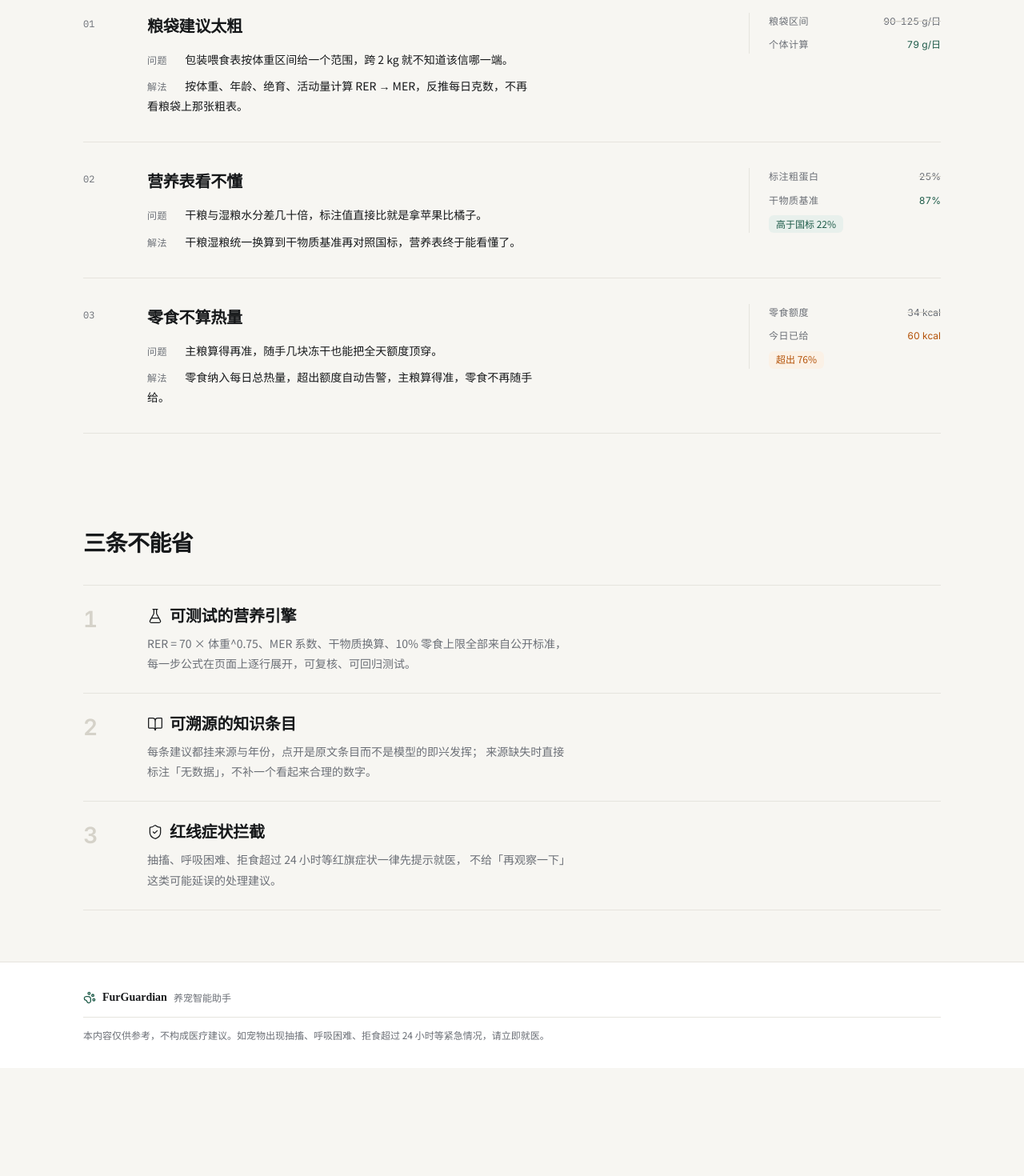
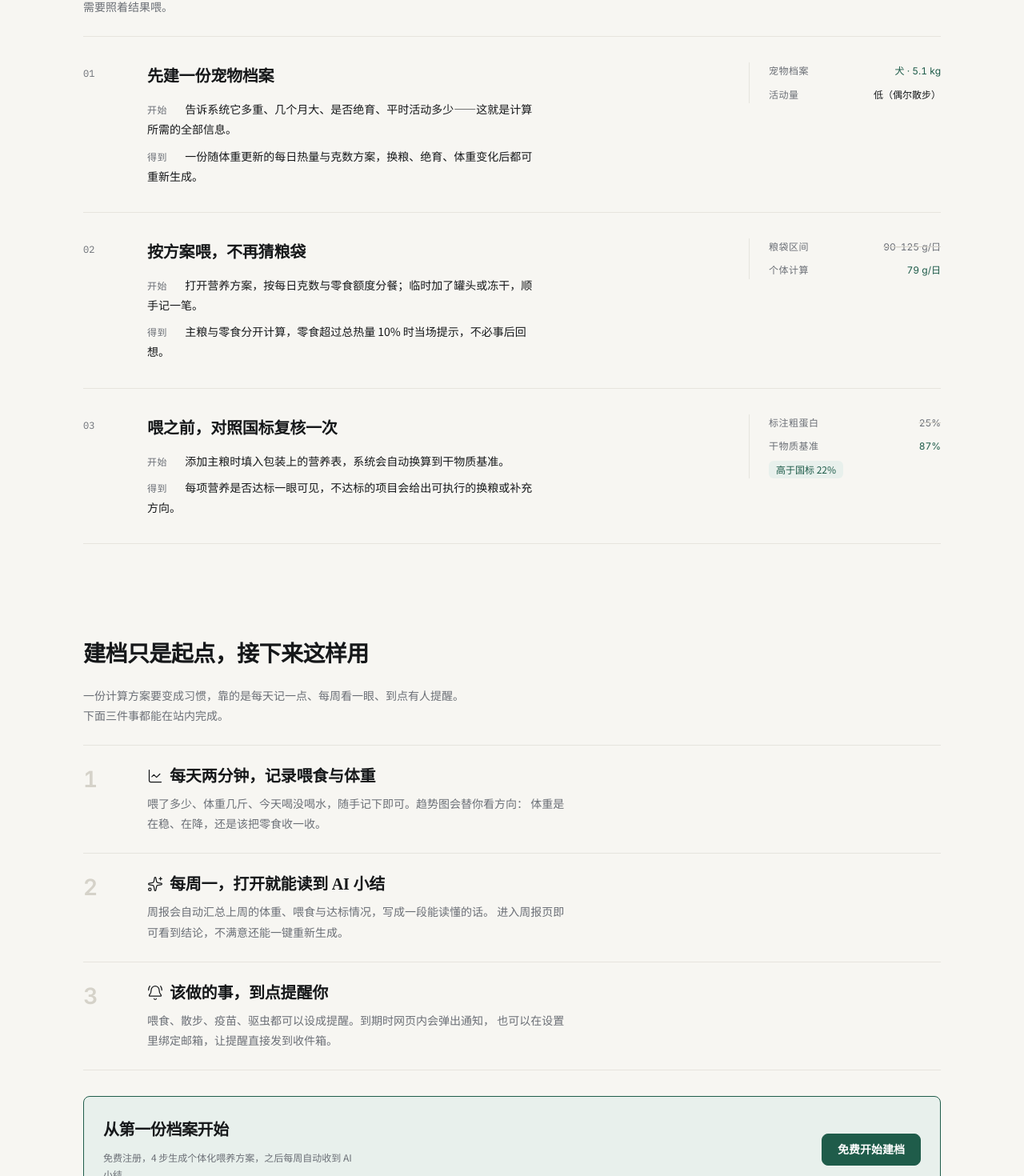
Before and after one commit to yizqq0721/GurGuardian, a Vue app in the folder fur-guardian-front/: page / in a window 1280 px wide. Shown: the part 1229-2699 px from the top of the page at 80% size. Before the commit the page ends 2564 px from the top, so only its background shows below. Built offline with nearby package versions, Linux system fonts and the light colour scheme.

Commit message:
feat(ui): 优化首页引导、周边医院标识与按钮层级

```diff
--- a/fur-guardian-front/src/styles/tokens.css
+++ b/fur-guardian-front/src/styles/tokens.css
@@ -187,10 +187,27 @@ h4 {
   display: none;
 }
 
-/* 按钮：8px 圆角、无阴影、次级按钮用发丝边框 */
+/* 按钮：8px 圆角、无阴影；次级按钮用更深的发丝边框，悬停转为主色 */
 .el-button {
   border-radius: var(--fg-radius);
   font-weight: 500;
+}
+
+.el-button--primary {
+  font-weight: 600;
+}
+
+/* 默认按钮（无 type）加强轮廓与悬停反馈，避免混在正文里看不见可点击 */
+.el-button:not(.el-button--primary):not(.el-button--success):not(.el-button--warning):not(.el-button--danger):not(.el-button--info):not(.is-text):not(.is-link) {
+  border-color: var(--fg-line-strong);
+  color: var(--fg-ink);
+}
+
+.el-button:not(.el-button--primary):not(.el-button--success):not(.el-button--warning):not(.el-button--danger):not(.el-button--info):not(.is-text):not(.is-link):hover,
+.el-button:not(.el-button--primary):not(.el-button--success):not(.el-button--warning):not(.el-button--danger):not(.el-button--info):not(.is-text):not(.is-link):focus-visible {
+  border-color: var(--fg-accent);
+  color: var(--fg-accent);
+  background: var(--fg-accent-soft);
 }
 
 .el-button--small {
--- a/fur-guardian-front/src/views/LandingView.vue
+++ b/fur-guardian-front/src/views/LandingView.vue
@@ -217,21 +217,49 @@
       </p>
     </div>
 
-    <!-- 3. 三个问题 → 解法（行式，不是卡片） -->
+    <!-- 3. 三步引导：从建档到拿到方案 -->
     <section class="fg-page block">
-      <h2 class="fg-h2 block-title">三个常见卡点</h2>
+      <h2 class="fg-h2 block-title">三步做出第一份喂养方案</h2>
+      <p class="block-lead">
+        不用先弄懂营养学。跟着下面三步走，建档、计算、判定都由系统完成，你只需要照着结果喂。
+      </p>
       <ol class="prob-list">
         <li class="prob">
           <span class="prob-idx fg-mono">01</span>
           <div class="prob-body">
-            <h3 class="prob-title">粮袋建议太粗</h3>
+            <h3 class="prob-title">先建一份宠物档案</h3>
             <p class="prob-line">
-              <span class="fg-label prob-tag">问题</span>
-              包装喂食表按体重区间给一个范围，跨 2 kg 就不知道该信哪一端。
+              <span class="fg-label prob-tag">开始</span>
+              告诉系统它多重、几个月大、是否绝育、平时活动多少——这就是计算所需的全部信息。
             </p>
             <p class="prob-line">
-              <span class="fg-label prob-tag">解法</span>
-              按体重、年龄、绝育、活动量计算 RER → MER，反推每日克数，不再看粮袋上那张粗表。
+              <span class="fg-label prob-tag">得到</span>
+              一份随体重更新的每日热量与克数方案，换粮、绝育、体重变化后都可重新生成。
+            </p>
+          </div>
+          <div class="prob-vis">
+            <div class="vis-row">
+              <span class="fg-label">宠物档案</span>
+              <span class="fg-num fg-is-accent">犬 · 5.1 kg</span>
+            </div>
+            <div class="vis-row">
+              <span class="fg-label">活动量</span>
+              <span class="fg-num">低（偶尔散步）</span>
+            </div>
+          </div>
+        </li>
+
+        <li class="prob">
+          <span class="prob-idx fg-mono">02</span>
+          <div class="prob-body">
+            <h3 class="prob-title">按方案喂，不再猜粮袋</h3>
+            <p class="prob-line">
+              <span class="fg-label prob-tag">开始</span>
+              打开营养方案，按每日克数与零食额度分餐；临时加了罐头或冻干，顺手记一笔。
+            </p>
+            <p class="prob-line">
+              <span class="fg-label prob-tag">得到</span>
+              主粮与零食分开计算，零食超过总热量 10% 时当场提示，不必事后回想。
             </p>
           </div>
           <div class="prob-vis">
@@ -247,16 +275,16 @@
         </li>
 
         <li class="prob">
-          <span class="prob-idx fg-mono">02</span>
+          <span class="prob-idx fg-mono">03</span>
           <div class="prob-body">
-            <h3 class="prob-title">营养表看不懂</h3>
+            <h3 class="prob-title">喂之前，对照国标复核一次</h3>
             <p class="prob-line">
-              <span class="fg-label prob-tag">问题</span>
-              干粮与湿粮水分差几十倍，标注值直接比就是拿苹果比橘子。
+              <span class="fg-label prob-tag">开始</span>
+              添加主粮时填入包装上的营养表，系统会自动换算到干物质基准。
             </p>
             <p class="prob-line">
-              <span class="fg-label prob-tag">解法</span>
-              干粮湿粮统一换算到干物质基准再对照国标，营养表终于能看懂了。
+              <span class="fg-label prob-tag">得到</span>
+              每项营养是否达标一眼可见，不达标的项目会给出可执行的换粮或补充方向。
             </p>
           </div>
           <div class="prob-vis">
@@ -271,49 +299,26 @@
             <span class="fg-chip fg-chip--ok">高于国标 22%</span>
           </div>
         </li>
-
-        <li class="prob">
-          <span class="prob-idx fg-mono">03</span>
-          <div class="prob-body">
-            <h3 class="prob-title">零食不算热量</h3>
-            <p class="prob-line">
-              <span class="fg-label prob-tag">问题</span>
-              主粮算得再准，随手几块冻干也能把全天额度顶穿。
-            </p>
-            <p class="prob-line">
-              <span class="fg-label prob-tag">解法</span>
-              零食纳入每日总热量，超出额度自动告警，主粮算得准，零食不再随手给。
-            </p>
-          </div>
-          <div class="prob-vis">
-            <div class="vis-row">
-              <span class="fg-label">零食额度</span>
-              <span class="fg-num vis-cold">34 kcal</span>
-            </div>
-            <div class="vis-row">
-              <span class="fg-label">今日已给</span>
-              <span class="fg-num fg-is-warning">60 kcal</span>
-            </div>
-            <span class="fg-chip fg-chip--warn">超出 76%</span>
-          </div>
-        </li>
       </ol>
     </section>
 
-    <!-- 4. 三条不能省 -->
+    <!-- 4. 把方案用起来：日常功能引导 -->
     <section class="fg-page block">
-      <h2 class="fg-h2 block-title">三条不能省</h2>
+      <h2 class="fg-h2 block-title">建档只是起点，接下来这样用</h2>
+      <p class="block-lead">
+        一份计算方案要变成习惯，靠的是每天记一点、每周看一眼、到点有人提醒。下面三件事都能在站内完成。
+      </p>
       <ol class="promise-list">
         <li class="promise">
           <span class="promise-idx fg-num">1</span>
           <div class="promise-body">
             <h3 class="fg-h3 promise-title">
-              <FlaskConical :size="20" class="fg-icon" />
-              可测试的营养引擎
+              <LineChart :size="20" class="fg-icon" />
+              每天两分钟，记录喂食与体重
             </h3>
             <p class="promise-text">
-              RER = 70 × 体重^0.75、MER 系数、干物质换算、10% 零食上限全部来自公开标准，
-              每一步公式在页面上逐行展开，可复核、可回归测试。
+              喂了多少、体重几斤、今天喝没喝水，随手记下即可。趋势图会替你看方向：
+              体重是在稳、在降，还是该把零食收一收。
             </p>
           </div>
         </li>
@@ -321,12 +326,12 @@
           <span class="promise-idx fg-num">2</span>
           <div class="promise-body">
             <h3 class="fg-h3 promise-title">
-              <BookOpen :size="20" class="fg-icon" />
-              可溯源的知识条目
+              <Sparkles :size="20" class="fg-icon" />
+              每周一，打开就能读到 AI 小结
             </h3>
             <p class="promise-text">
-              每条建议都挂来源与年份，点开是原文条目而不是模型的即兴发挥；
-              来源缺失时直接标注「无数据」，不补一个看起来合理的数字。
+              周报会自动汇总上周的体重、喂食与达标情况，写成一段能读懂的话。
+              进入周报页即可看到结论，不满意还能一键重新生成。
             </p>
           </div>
         </li>
@@ -334,16 +339,24 @@
           <span class="promise-idx fg-num">3</span>
           <div class="promise-body">
             <h3 class="fg-h3 promise-title">
-              <ShieldCheck :size="20" class="fg-icon" />
-              红线症状拦截
+              <BellRing :size="20" class="fg-icon" />
+              该做的事，到点提醒你
             </h3>
             <p class="promise-text">
-              抽搐、呼吸困难、拒食超过 24 小时等红旗症状一律先提示就医，
-              不给「再观察一下」这类可能延误的处理建议。
+              喂食、散步、疫苗、驱虫都可以设成提醒。到期时网页内会弹出通知，
+              也可以在设置里绑定邮箱，让提醒直接发到收件箱。
             </p>
           </div>
         </li>
       </ol>
+
+      <div class="block-cta">
+        <div class="cta-text">
+          <h3 class="cta-title">从第一份档案开始</h3>
+          <p class="cta-desc">免费注册，4 步生成个体化喂养方案，之后每周自动收到 AI 小结。</p>
+        </div>
+        <el-button type="primary" size="large" @click="goAuth">免费开始建档</el-button>
+      </div>
     </section>
 
     <footer class="site-foot">
@@ -362,7 +375,7 @@
 <script setup lang="ts">
 import { computed, reactive, ref } from 'vue'
 import { useRouter } from 'vue-router'
-import { BookOpen, Calculator, Cat, Dog, FlaskConical, PawPrint, ShieldCheck } from 'lucide-vue-next'
+import { BellRing, Calculator, Cat, Dog, LineChart, PawPrint, Sparkles } from 'lucide-vue-next'
 import { calcDailyGrams, calcMer, snackBudget } from '@/utils/calculator'
 import { ACTIVITY_OPTIONS } from '@/utils/constants'
 import DisclaimerBar from '@/components/DisclaimerBar.vue'
@@ -656,6 +669,46 @@ function goAuth() {
 
 .block-title {
   margin: 0 0 var(--fg-s6);
+}
+
+.block-lead {
+  margin: calc(var(--fg-s5) * -1 + var(--fg-s3)) 0 var(--fg-s5);
+  max-width: 62ch;
+  line-height: 1.8;
+  color: var(--fg-ink-muted);
+}
+
+/* 区块末尾的引导 CTA */
+.block-cta {
+  margin-top: var(--fg-s6);
+  padding: var(--fg-s5);
+  display: flex;
+  align-items: center;
+  justify-content: space-between;
+  gap: var(--fg-s5);
+  background: var(--fg-accent-soft);
+  border: var(--fg-line-w) solid var(--fg-accent);
+  border-radius: var(--fg-radius);
+}
+
+.cta-title {
+  margin: 0 0 var(--fg-s2);
+  font-family: var(--fg-font-serif);
+  font-size: var(--fg-text-h3);
+  font-weight: 600;
+}
+
+.cta-desc {
+  margin: 0;
+  max-width: 48ch;
+  font-size: var(--fg-text-label);
+  line-height: 1.7;
+  color: var(--fg-ink-muted);
+}
+
+.block-cta :deep(.el-button) {
+  flex: none;
+  margin-left: 0;
 }
 
 /* 问题 → 解法：整行 + 发丝分隔，不做卡片 */
@@ -1073,6 +1126,22 @@ function goAuth() {
     margin-bottom: var(--fg-s5);
   }
 
+  .block-lead {
+    margin: calc(var(--fg-s4) * -1 + var(--fg-s2)) 0 var(--fg-s4);
+    line-height: 1.7;
+  }
+
+  .block-cta {
+    flex-direction: column;
+    align-items: stretch;
+    padding: var(--fg-s4);
+    gap: var(--fg-s4);
+  }
+
+  .block-cta :deep(.el-button) {
+    width: 100%;
+  }
+
   /* 问题 → 解法：单列，数字保留在左侧 */
   .prob {
     grid-template-columns: 24px minmax(0, 1fr);
--- a/fur-guardian-front/src/views/NearbyView.vue
+++ b/fur-guardian-front/src/views/NearbyView.vue
@@ -46,7 +46,7 @@
         <div class="locate-info">
           <span class="fg-dot fg-dot--success"></span>
           <span class="locate-text">已定位{{ accuracyText }}</span>
-          <el-button text size="small" @click="locate">
+          <el-button size="small" @click="locate">
             <LocateFixed :size="14" class="fg-icon" />
             重新定位
           </el-button>
@@ -105,7 +105,7 @@
 
         <div v-else-if="placesStatus === 'error'" class="fg-callout fg-callout--danger error-line">
           <span>{{ placesError }}</span>
-          <el-button text size="small" @click="loadPlaces">重试</el-button>
+          <el-button type="primary" plain size="small" @click="loadPlaces">重试</el-button>
         </div>
 
         <EmptyState
@@ -126,6 +126,14 @@
             @click="selectPlace(p)"
           >
             <div class="place-head">
+              <span
+                class="place-kind"
+                :class="category === 'medical' ? 'place-kind--medical' : 'place-kind--park'"
+              >
+                <Stethoscope v-if="category === 'medical'" :size="13" class="fg-icon" />
+                <Trees v-else :size="13" class="fg-icon" />
+                {{ category === 'medical' ? '医院' : '公园' }}
+              </span>
               <h3 class="place-name">{{ p.name }}</h3>
               <span class="fg-chip">{{ typeLabel(p.type) }}</span>
               <span class="place-distance fg-num">{{ formatDistance(p.distanceMeters) }}</span>
@@ -137,9 +145,14 @@
             <div class="place-actions">
               <el-button
                 size="small"
+                type="primary"
+                plain
                 :loading="walkingId === p.id"
                 @click.stop="walkTo(p)"
-              >步行路线</el-button>
+              >
+                <Footprints :size="14" class="fg-icon" />
+                步行路线
+              </el-button>
               <el-button
                 v-if="linkedReminderId && category === 'park'"
                 type="primary"
@@ -179,7 +192,7 @@ import { computed, nextTick, onBeforeUnmount, onMounted, ref, watch } from 'vue'
 import { useRoute, useRouter } from 'vue-router'
 import { ElMessage } from 'element-plus'
 import dayjs from 'dayjs'
-import { ExternalLink, ChevronDown, Footprints, LocateFixed, MapPin } from 'lucide-vue-next'
+import { ExternalLink, ChevronDown, Footprints, LocateFixed, MapPin, Stethoscope, Trees } from 'lucide-vue-next'
 import PageHeader from '@/components/PageHeader.vue'
 import EmptyState from '@/components/EmptyState.vue'
 import { placesApi } from '@/api/places'
@@ -399,10 +412,11 @@ function renderMarkers() {
   markerList = []
   if (!map || !AMapRef) return
   for (const p of places.value) {
+    const isMedical = category.value === 'medical'
     const marker = new AMapRef.Marker({
       position: [p.lng, p.lat],
       content: pinHtml(p.id === activeId.value),
-      offset: new AMapRef.Pixel(-15, -15),
+      offset: new AMapRef.Pixel(isMedical ? -19 : -16, isMedical ? -19 : -16),
       zIndex: p.id === activeId.value ? 120 : 100,
     })
     marker.on('click', () => selectMarker(p))
@@ -412,10 +426,12 @@ function renderMarkers() {
 }
 
 function pinHtml(active: boolean) {
-  const glyph = category.value === 'medical'
-    ? '<svg viewBox="0 0 24 24" width="14" height="14" fill="none" stroke="currentColor" stroke-width="2.4" stroke-linecap="round"><path d="M12 5v14M5 12h14"/></svg>'
-    : '<svg viewBox="0 0 24 24" width="14" height="14" fill="none" stroke="currentColor" stroke-width="2" stroke-linecap="round" stroke-linejoin="round"><path d="M12 3l5 7h-3l4 6H6l4-6H7l5-7Z"/><path d="M12 16v5"/></svg>'
-  return `<div class="nby-pin${active ? ' is-active' : ''}">${glyph}</div>`
+  const isMedical = category.value === 'medical'
+  const glyph = isMedical
+    ? '<svg viewBox="0 0 24 24" width="20" height="20" fill="none" stroke="currentColor" stroke-width="3" stroke-linecap="round"><path d="M12 5v14M5 12h14"/></svg>'
+    : '<svg viewBox="0 0 24 24" width="16" height="16" fill="none" stroke="currentColor" stroke-width="2" stroke-linecap="round" stroke-linejoin="round"><path d="M12 3l5 7h-3l4 6H6l4-6H7l5-7Z"/><path d="M12 16v5"/></svg>'
+  const kind = isMedical ? ' nby-pin--medical' : ' nby-pin--park'
+  return `<div class="nby-pin${kind}${active ? ' is-active' : ''}">${glyph}</div>`
 }
 
 function selectPlace(p: NearbyPlace) {
@@ -653,22 +669,62 @@ onBeforeUnmount(() => {
 
 /* 地图标记注入的是原生 DOM，样式必须穿过 scoped 作用域 */
 .map :deep(.nby-pin) {
-  width: 30px;
-  height: 30px;
   display: flex;
   align-items: center;
   justify-content: center;
   border-radius: 50%;
-  background: var(--fg-surface);
-  border: 2px solid var(--fg-accent);
-  color: var(--fg-accent);
   cursor: pointer;
-  transition: background var(--fg-motion), color var(--fg-motion);
+  transition: transform var(--fg-motion), background var(--fg-motion), color var(--fg-motion);
 }
 
-.map :deep(.nby-pin.is-active) {
-  background: var(--fg-accent);
-  color: var(--fg-surface);
+/* 医院：红底白十字 + 白色描边与光晕，远看也能一眼认出 */
+.map :deep(.nby-pin--medical) {
+  width: 38px;
+  height: 38px;
+  color: #fff;
+  background: #d93a3a;
+  border: 3px solid #fff;
+  box-shadow:
+    0 2px 10px rgba(0, 0, 0, 0.35),
+    0 0 0 5px rgba(217, 58, 58, 0.22);
+  animation: nby-pulse 2.4s ease-in-out infinite;
+}
+
+.map :deep(.nby-pin--medical.is-active) {
+  background: #b42318;
+  transform: scale(1.12);
+  box-shadow:
+    0 3px 14px rgba(0, 0, 0, 0.4),
+    0 0 0 7px rgba(217, 58, 58, 0.3);
+}
+
+/* 公园：绿底白标，与医院明显区分 */
+.map :deep(.nby-pin--park) {
+  width: 32px;
+  height: 32px;
+  color: #fff;
+  background: #1f7a4d;
+  border: 2px solid var(--fg-surface);
+  box-shadow: 0 2px 8px rgba(0, 0, 0, 0.28);
+}
+
+.map :deep(.nby-pin--park.is-active) {
+  background: #145c39;
+  transform: scale(1.12);
+}
+
+@keyframes nby-pulse {
+  0%,
+  100% {
+    box-shadow:
+      0 2px 10px rgba(0, 0, 0, 0.35),
+      0 0 0 5px rgba(217, 58, 58, 0.22);
+  }
+  50% {
+    box-shadow:
+      0 2px 10px rgba(0, 0, 0, 0.35),
+      0 0 0 9px rgba(217, 58, 58, 0.08);
+  }
 }
 
 .map :deep(.nby-me) {
@@ -792,6 +848,31 @@ onBeforeUnmount(() => {
   flex-shrink: 0;
 }
 
+.place-kind {
+  flex-shrink: 0;
+  display: inline-flex;
+  align-items: center;
+  gap: 4px;
+  height: 22px;
+  padding: 0 var(--fg-s2);
+  border-radius: 4px;
+  font-size: 12px;
+  font-weight: 600;
+  line-height: 1;
+}
+
+.place-kind--medical {
+  color: #b42318;
+  background: #fdeceb;
+  border: 1px solid #f2b8b5;
+}
+
+.place-kind--park {
+  color: #1f7a4d;
+  background: #e9f6ee;
+  border: 1px solid #b6ddc6;
+}
+
 .place-name {
   font-family: var(--fg-font-sans);
   font-size: var(--fg-text-lead);
--- a/fur-guardian-front/src/views/PetHomeView.vue
+++ b/fur-guardian-front/src/views/PetHomeView.vue
@@ -79,7 +79,7 @@
                 unit="kg"
                 :caption="latestWeight ? `记录于 ${latestWeight.recordedAt}` : '尚无体重记录'"
               />
-              <el-button class="record-btn" @click="weightDialog = true">
+              <el-button type="primary" class="record-btn" @click="weightDialog = true">
                 <Plus :size="20" class="fg-icon" />
                 记录体重
               </el-button>
--- a/fur-guardian-front/src/views/ReportsView.vue
+++ b/fur-guardian-front/src/views/ReportsView.vue
@@ -135,7 +135,7 @@
 
         <el-table-column label="查看" min-width="72" align="right">
           <template #default="{ row }">
-            <el-button text class="view-btn" @click.stop="router.push(`/reports/${row.id}`)">查看</el-button>
+            <el-button size="small" type="primary" plain class="view-btn" @click.stop="router.push(`/reports/${row.id}`)">查看</el-button>
           </template>
         </el-table-column>
       </el-table>
```
Also changed, not shown: fur-guardian-front/src/views/PetsView.vue (+55 -5 lines).
